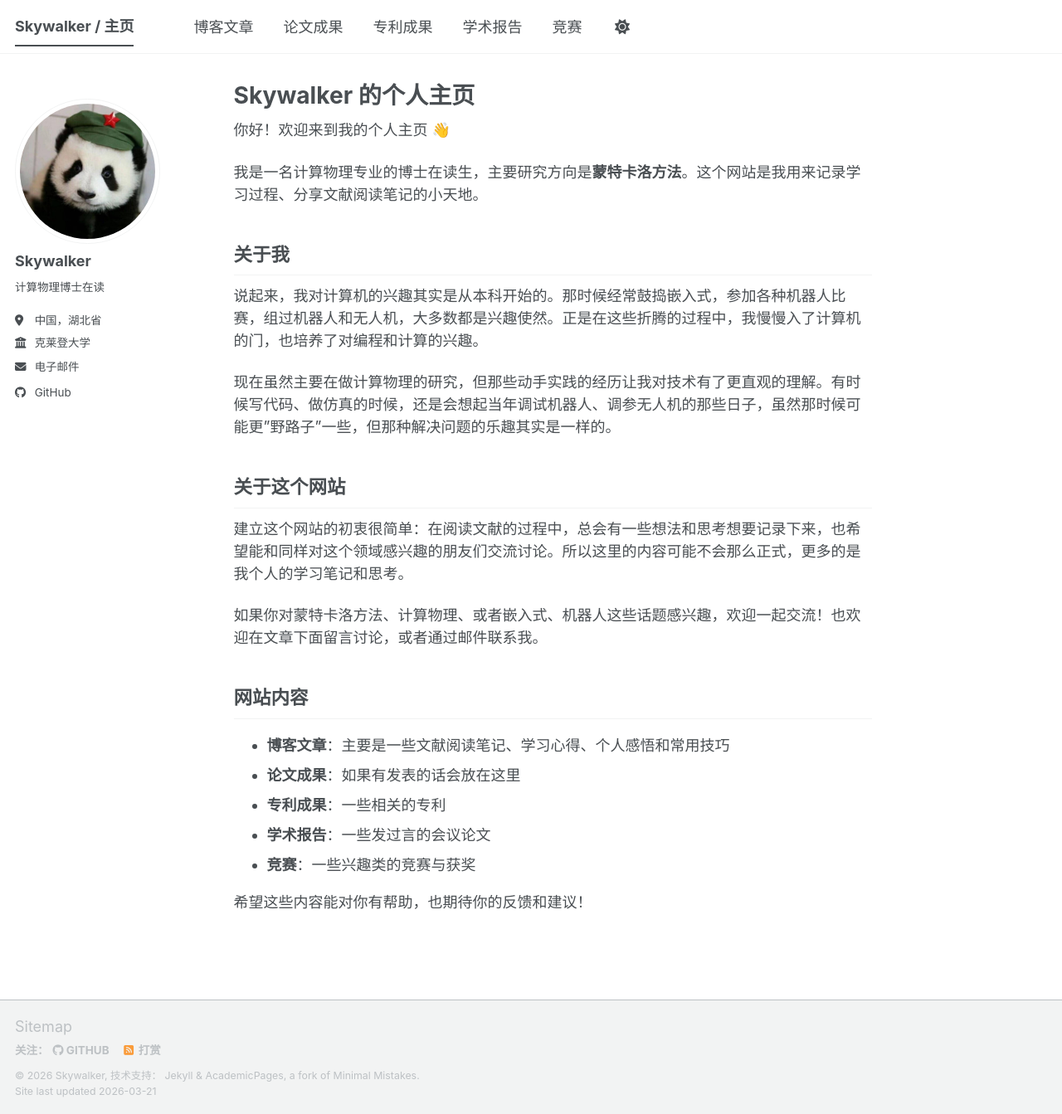
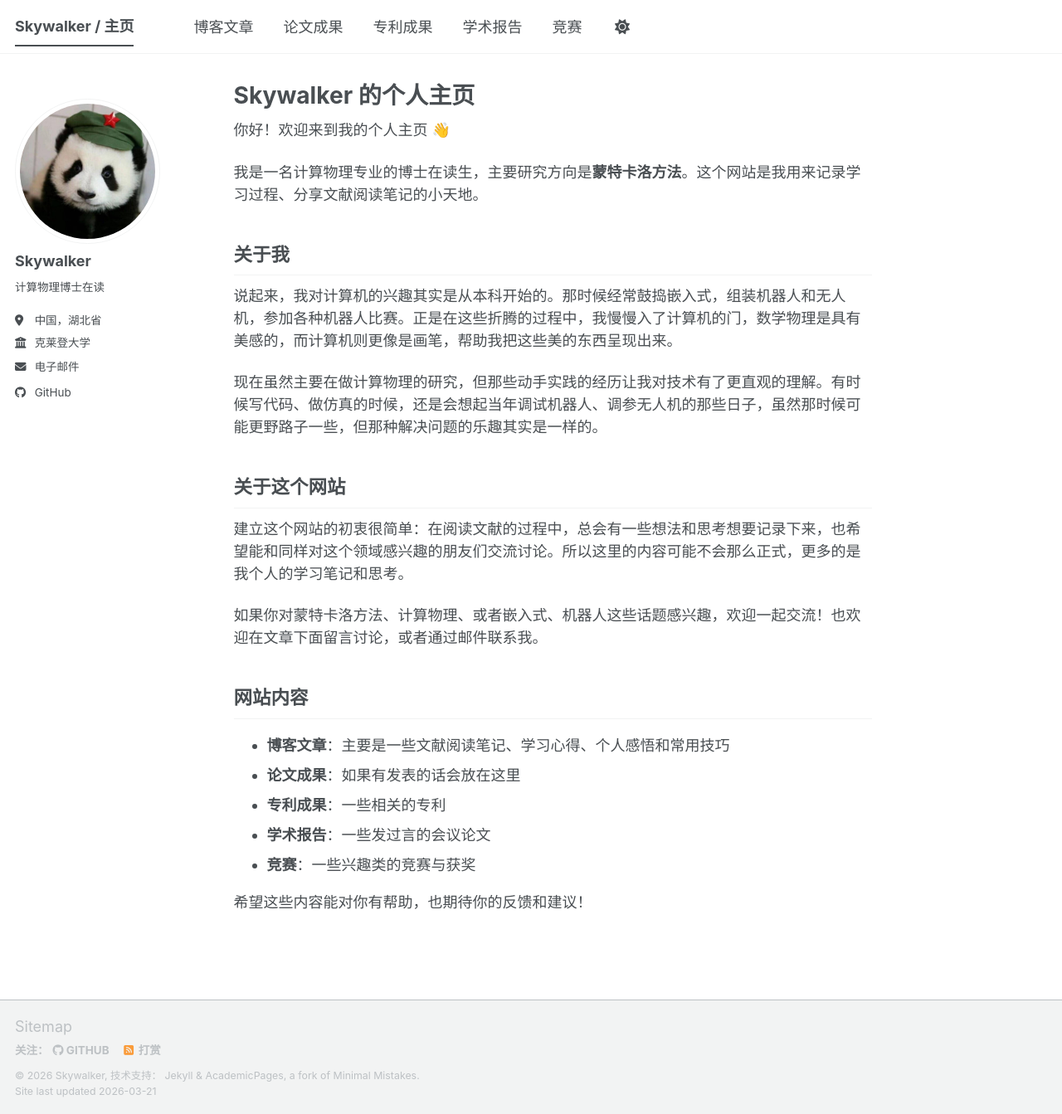
Before and after one commit to cn-skywalker/cn-skywalker.github.io, a Jekyll site: the page built from _pages/about.md, in a window 1280 px wide and 1343 px high. Shown: the whole window at 83% size. Built offline with Jekyll 4.4.1, drawn with Linux system fonts in a browser that asks for light colours; a script bundle is joined from its source files by our own code; library files that are not in the unit come from our copies.

Commit message:
更新个人主页说明

```diff
--- a/_pages/about.md
+++ b/_pages/about.md
@@ -13,9 +13,9 @@ redirect_from:
 
 ## 关于我
 
-说起来，我对计算机的兴趣其实是从本科开始的。那时候经常鼓捣嵌入式，参加各种机器人比赛，组过机器人和无人机，大多数都是兴趣使然。正是在这些折腾的过程中，我慢慢入了计算机的门，也培养了对编程和计算的兴趣。
+说起来，我对计算机的兴趣其实是从本科开始的。那时候经常鼓捣嵌入式，组装机器人和无人机，参加各种机器人比赛。正是在这些折腾的过程中，我慢慢入了计算机的门，数学物理是具有美感的，而计算机则更像是画笔，帮助我把这些美的东西呈现出来。
 
-现在虽然主要在做计算物理的研究，但那些动手实践的经历让我对技术有了更直观的理解。有时候写代码、做仿真的时候，还是会想起当年调试机器人、调参无人机的那些日子，虽然那时候可能更"野路子"一些，但那种解决问题的乐趣其实是一样的。
+现在虽然主要在做计算物理的研究，但那些动手实践的经历让我对技术有了更直观的理解。有时候写代码、做仿真的时候，还是会想起当年调试机器人、调参无人机的那些日子，虽然那时候可能更野路子一些，但那种解决问题的乐趣其实是一样的。
 
 ## 关于这个网站
 
```
